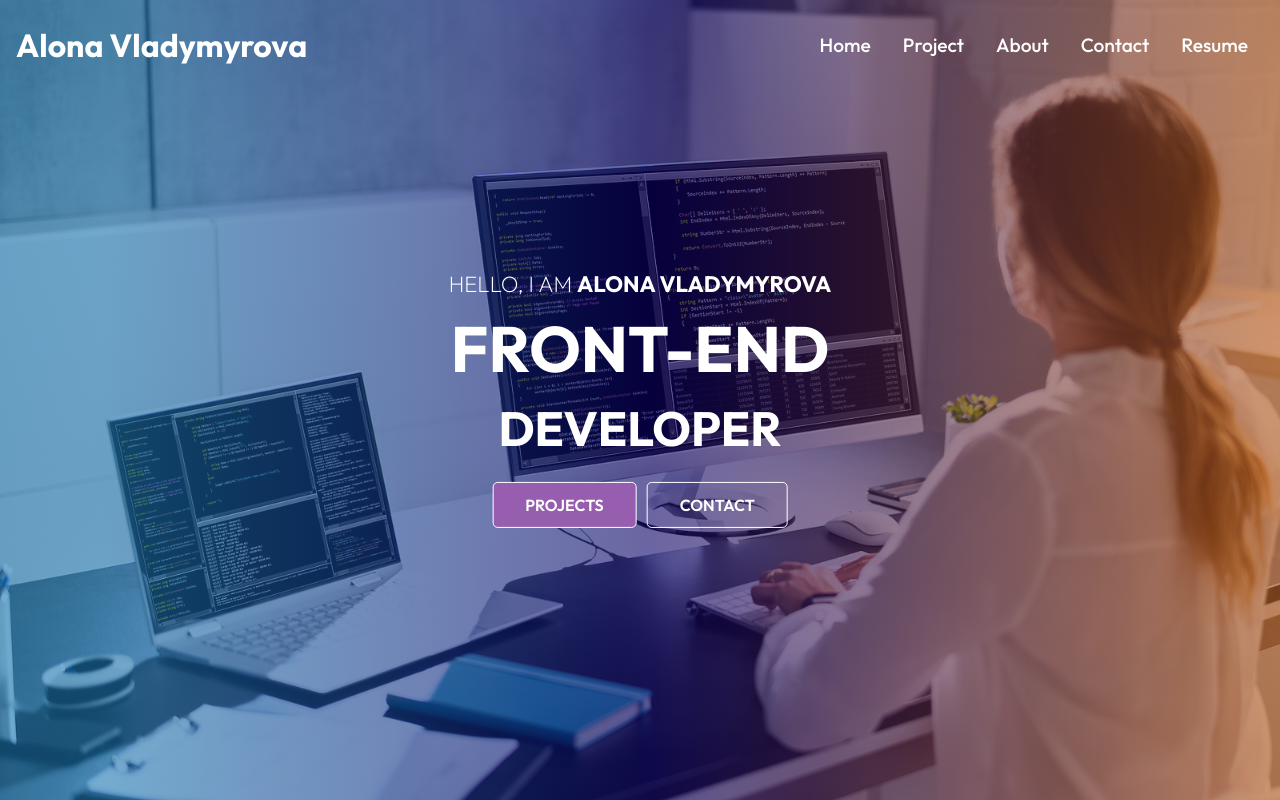
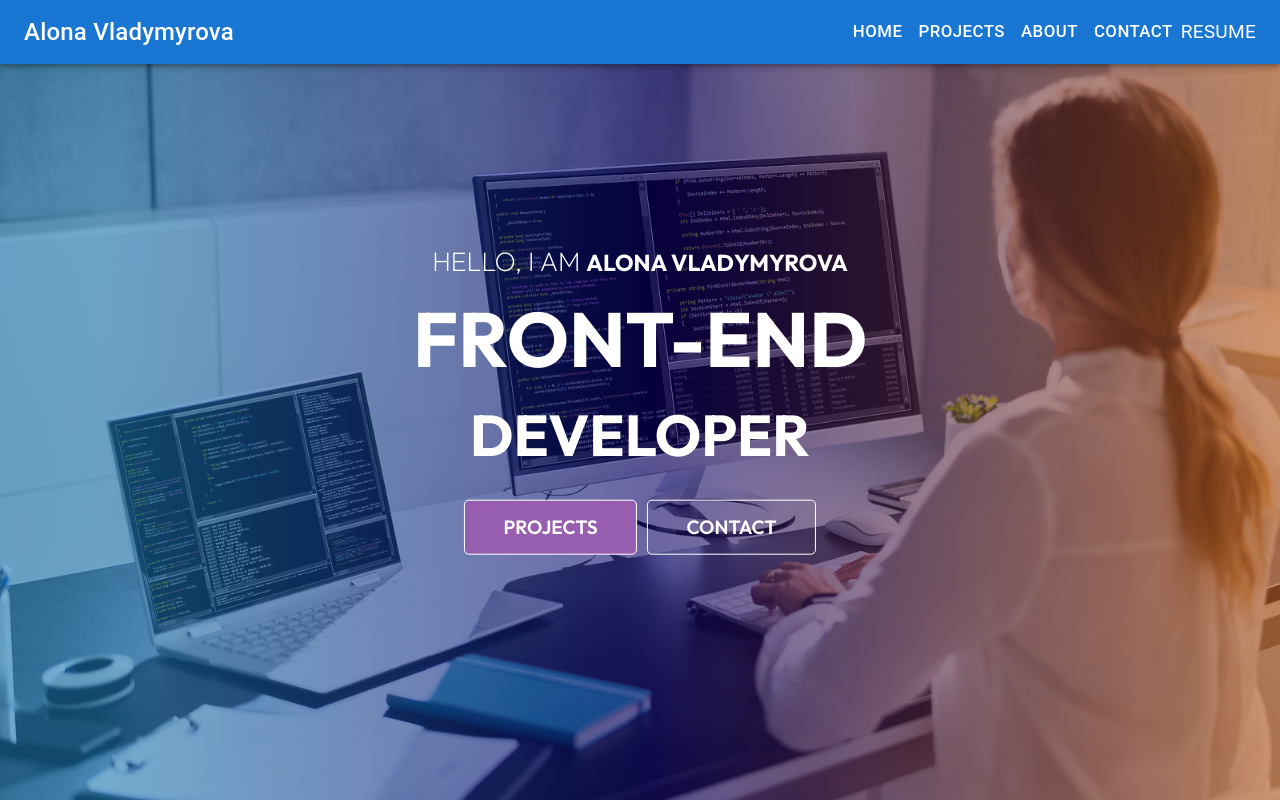
Before and after one commit to AlonaVladymyrovaTrinity/portfolio, a React (Create React App) app: page / in a window 1280 px wide. Shown: the top 800 px of the page. Built offline with nearby package versions, Linux system fonts and the light colour scheme; a web font is replaced by a local one.

Commit message:
Added Material-ui menu

```diff
--- a/package.json
+++ b/package.json
@@ -3,6 +3,11 @@
   "version": "0.1.0",
   "private": true,
   "dependencies": {
+    "@emotion/react": "^11.11.1",
+    "@emotion/styled": "^11.11.0",
+    "@mui/icons-material": "^5.14.9",
+    "@mui/material": "^5.14.10",
+    "@mui/system": "^5.14.10",
     "react": "^18.2.0",
     "react-dom": "^18.2.0",
     "react-icons": "^4.10.1",
--- a/src/components/About/AboutPage.js
+++ b/src/components/About/AboutPage.js
@@ -16,7 +16,7 @@ const AboutPage = () => {
     <>
       <div className={style['about-container']}>
         <div className={style['left-content']}>
-          <h2>I'm Alona</h2>
+          <h2>Getting to Know Me Better</h2>
           <main>
             <article>
               I'm a Frontend Developer with a Master's in Computer Science,
--- a/src/components/About/AboutPage.module.css
+++ b/src/components/About/AboutPage.module.css
@@ -5,7 +5,6 @@
   gap: 2.5rem;
   width: 100%;
   padding: 2rem 0;
-  background: #ffffff;
 }
 
 .about-container .left-content {
--- a/src/components/Contact/ContactForm.js
+++ b/src/components/Contact/ContactForm.js
@@ -49,7 +49,7 @@ const ContactForm = () => {
   };
 
   return (
-    <div>
+    <div className={style['main-block']}>
       {submissionStatus === 'success' &&
         showAlert('Message sent successfully!')}
       {submissionStatus === 'error' &&
--- a/src/components/Contact/ContactForm.module.css
+++ b/src/components/Contact/ContactForm.module.css
@@ -7,7 +7,7 @@
 }
 
 .form label {
-  color: #fff;
+  color: #000000;
   margin-bottom: 0.5rem;
 }
 
@@ -16,9 +16,10 @@
   margin-bottom: 1rem;
   padding: 0.625rem 1.125rem;
   font-size: 1.2rem;
-  background-color: rgba(255, 255, 255, 0.1);
-  border-color: rgba(255, 255, 255, 0.1);
-  color: #f4f4f4;
+  background-color: rgba(147, 112, 160, 0.1);
+  border-color: rgba(23, 23, 23, 0.1);
+  color: #000000;
+  border-radius: 5px;
 }
 
 .successMessage {
--- a/src/components/Projects/Projects.module.css
+++ b/src/components/Projects/Projects.module.css
@@ -1,7 +1,3 @@
-.pro-container {
-  background: #ffffff;
-}
-
 .project-container {
   max-width: 1140px;
   margin: auto;
--- a/src/components/navbar/Navbar.js
+++ b/src/components/navbar/Navbar.js
@@ -1,66 +1,59 @@
-import style from './Navbar.module.css';
-import React, { useState } from 'react';
+import React /*, { useState }*/ from 'react';
+import { AppBar, Toolbar, Typography, Button } from '@mui/material';
 import { Link } from 'react-router-dom';
-import { FaBars, FaTimes } from 'react-icons/fa';
 
 import myResume from '../../assets/Resume_Alona_Vladymyrova 07_19_23.pdf';
 
 const Navbar = () => {
-  const [click, setClick] = useState(false);
-  const handleClick = () => setClick(!click);
+  // const [open, setOpen] = useState(false);
 
-  const [color, setColor] = useState(false);
-  const changeColor = () => {
-    if (window.scrollY >= 100) {
-      setColor(true);
-    } else {
-      setColor(false);
-    }
-  };
+  // const toggleMenu = () => {
+  //   setOpen(!open);
+  // };
 
-  window.addEventListener('scroll', changeColor);
+  // const [color, setColor] = useState(false);
+
+  // const changeColor = () => {
+  //   if (window.scrollY >= 100) {
+  //     setColor(true);
+  //   } else {
+  //     setColor(false);
+  //   }
+  // };
+
+  // window.addEventListener('scroll', changeColor);
 
   return (
-    <div
-      className={
-        color ? `${style['header']} ${style['header-bg']}` : style['header']
-      }
+    // <AppBar position="static" style={{ marginBottom: '2rem' }}>
+    <AppBar
+      position="fixed" /*className={color ? 'header header-bg' : 'header'}*/
     >
-      <Link to="/">
-        <h1>Alona Vladymyrova</h1>
-      </Link>
-      <ul
-        className={
-          click ? `${style['nav-menu']} ${style['active']}` : style['nav-menu']
-        }
-      >
-        <li>
-          <Link to="/">Home</Link>
-        </li>
-        <li>
-          <Link to="/project">Project</Link>
-        </li>
-        <li>
-          <Link to="/about">About</Link>
-        </li>
-        <li>
-          <Link to="/contact">Contact</Link>
-        </li>
-        <li>
-          <a target="_blanc" href={myResume} download>
-            Resume
-          </a>
-        </li>
-      </ul>
-      <div className={style['hamburger']} onClick={handleClick}>
-        {click ? (
-          <FaTimes size={20} className={style['icon']} />
-        ) : (
-          <FaBars size={20} className={style['icon']} />
-        )}
-      </div>
-    </div>
+      <Toolbar>
+        {/* <Link to="/"> */}
+        <Typography variant="h6" component="div" sx={{ flexGrow: 1 }}>
+          Alona Vladymyrova
+        </Typography>
+        {/* </Link> */}
+        <Button color="inherit" component={Link} to="/">
+          Home
+        </Button>
+        <Button color="inherit" component={Link} to="/project">
+          Projects
+        </Button>
+        <Button color="inherit" component={Link} to="/about">
+          About
+        </Button>
+        <Button color="inherit" component={Link} to="/contact">
+          Contact
+        </Button>
+        {/* <a target="_blank" rel="noreferrer" href={myResume} download>
+          Resume
+        </a> */}
+        <Link target="_blank" rel="noreferrer" to={myResume} download>
+          <Typography>RESUME</Typography>
+        </Link>
+      </Toolbar>
+    </AppBar>
   );
 };
-
 export default Navbar;
--- a/src/index.css
+++ b/src/index.css
@@ -5,9 +5,10 @@
   padding: 0;
   box-sizing: border-box;
   font-family: 'Outfit', sans-serif;
+  font-size: 1.2rem;
 }
 body {
-  background: #000000;
+  background: #ffffff;
 }
 
 /*The CSS class "sr-only" is used to hide element visually from
--- a/src/index.js
+++ b/src/index.js
@@ -1,5 +1,5 @@
 import React from 'react';
-import ReactDOM from 'react-dom';
+import ReactDOM from 'react-dom/client';
 import App from './App';
 import './index.css';
 import { BrowserRouter } from 'react-router-dom';
```
Also changed, not shown: src/components/navbar/Navbar1.js (added, +66 -0 lines), src/components/navbar/Navbar1.module.css (renamed from src/components/navbar/Navbar.module.css), 1 other file (tests, documents, lock files or other folders).
